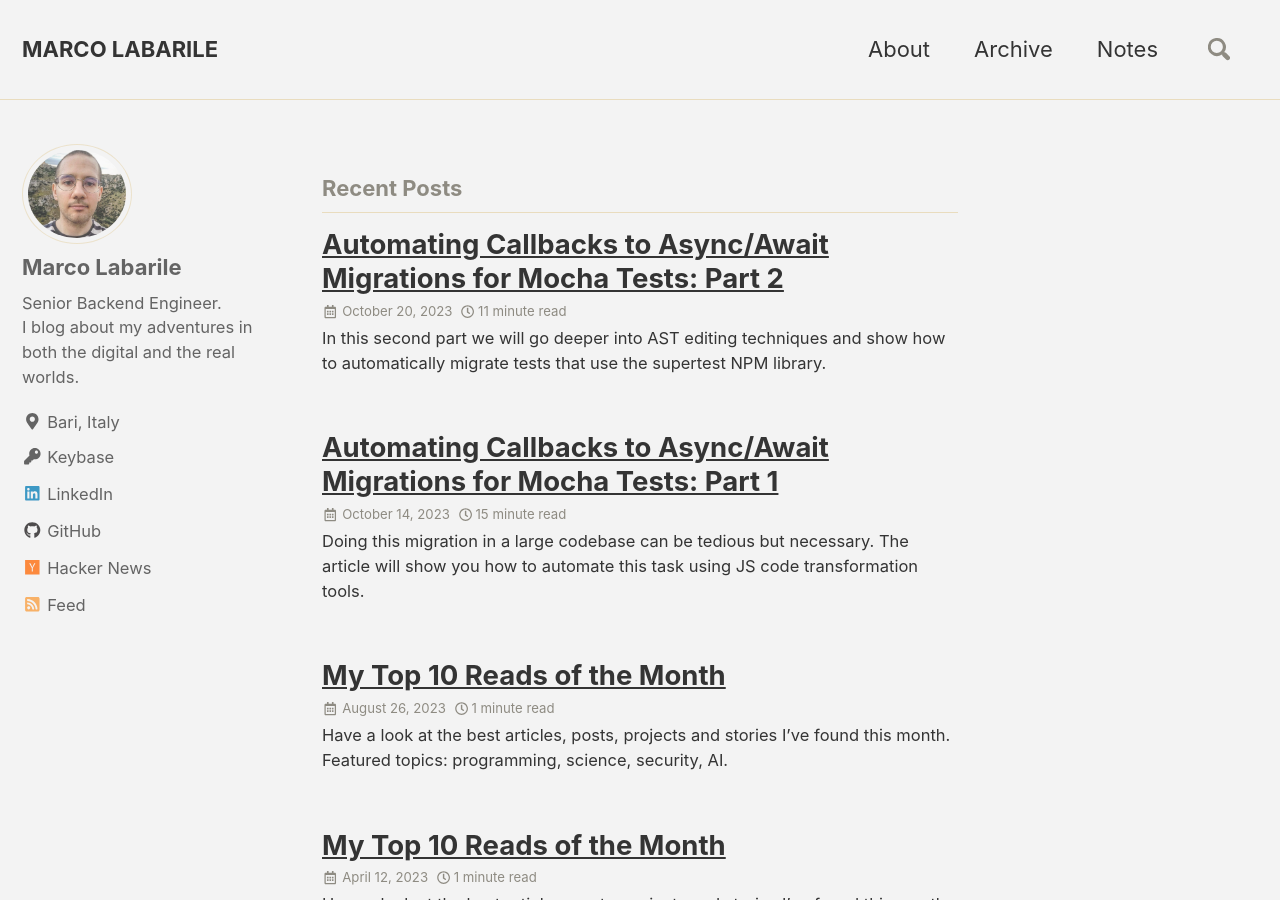
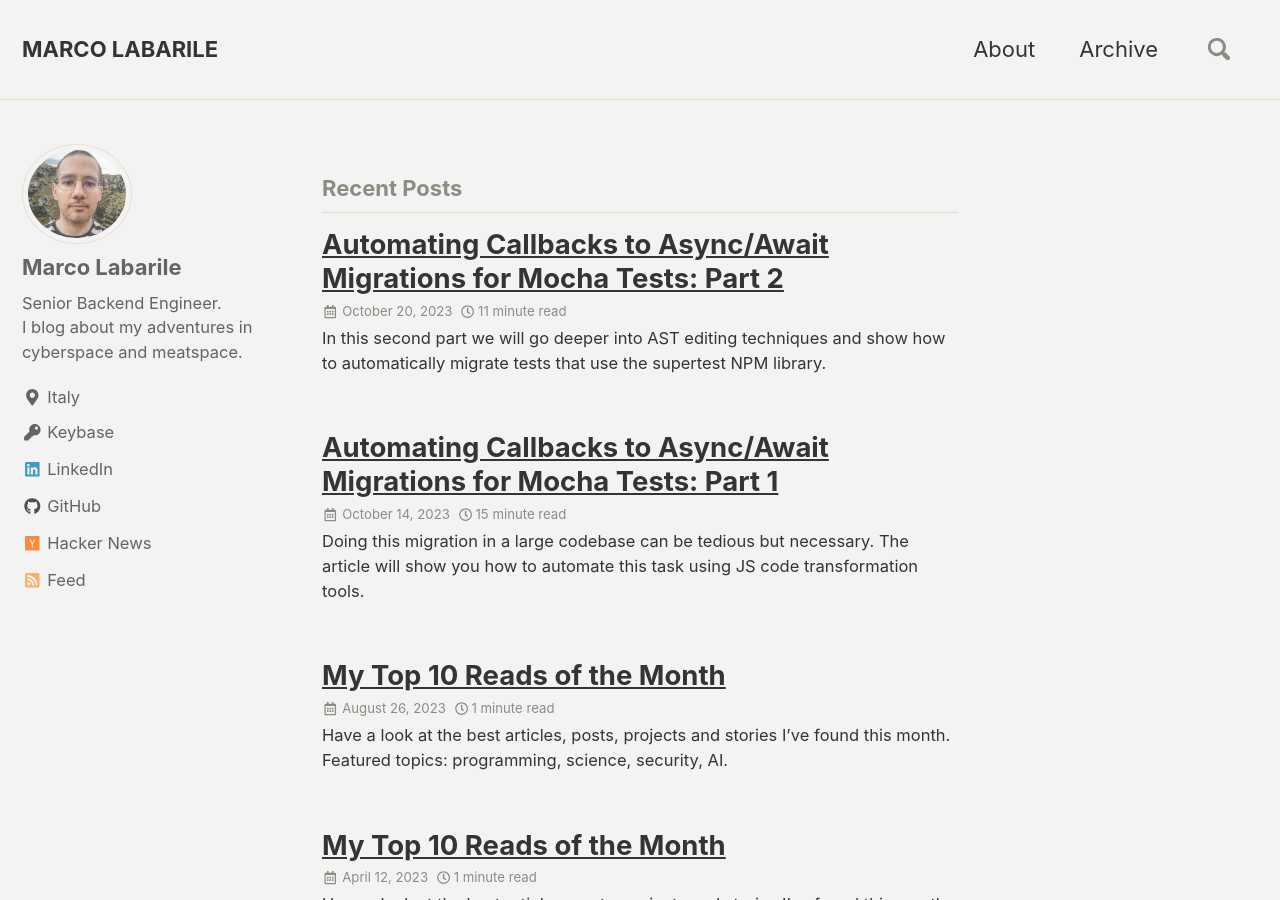
Before and after one commit to labarilem/labarilem.github.io, a Jekyll site: the page built from index.html, in a window 1280 px wide and 900 px high. Built offline with Jekyll 4.4.1, drawn with Linux system fonts in a browser that asks for light colours; nearby versions of some CDN libraries; the list of posts is cut into pages by our own code; comment, search, counter and statistics services are not loaded.

Commit message:
minor changes

```diff
--- a/_config.yml
+++ b/_config.yml
@@ -98,8 +98,8 @@ analytics:
 author:
   name             : "Marco Labarile"
   avatar           : "/assets/images/bio-photo.jpg"
-  bio              : "Senior Backend Engineer.<br />I blog about my adventures in both the digital and the real worlds."
-  location         : "Bari, Italy"
+  bio              : "Senior Backend Engineer.<br />I blog about my adventures in cyberspace and meatspace."
+  location         : "Italy"
   email            :
   uri              :
   home             : # null (default), "absolute or relative url to link to author home"
--- a/_data/navigation.yml
+++ b/_data/navigation.yml
@@ -3,5 +3,3 @@ main:
     url: /about/
   - title: "Archive"
     url: /year-archive/
-  - title: Notes
-    url: /notes/
--- a/keybase.txt
+++ b/keybase.txt
@@ -1,7 +1,7 @@
 labarilem
 Marco Labarile
 Hi there!
-Bari, Italy
+Italy
 ==================================================================
 https://keybase.io/labarilem
 --------------------------------------------------------------------
```
Also changed, not shown: README.md.
